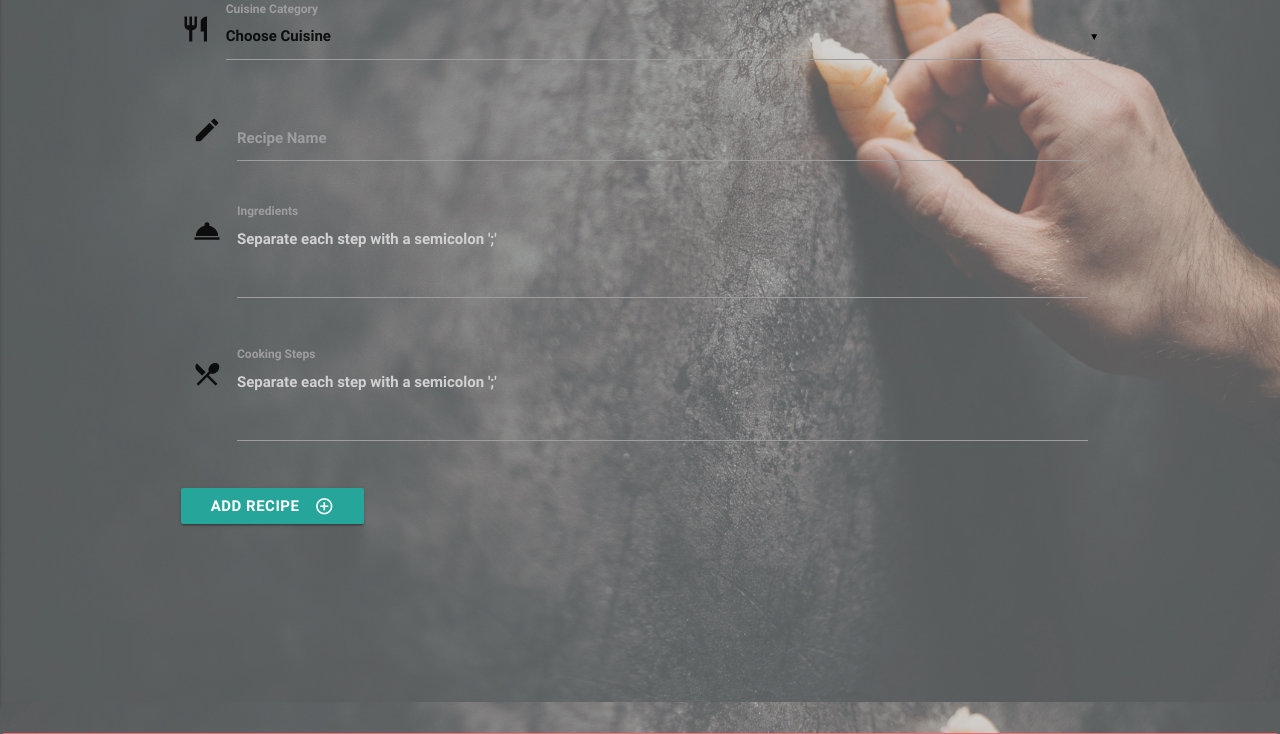
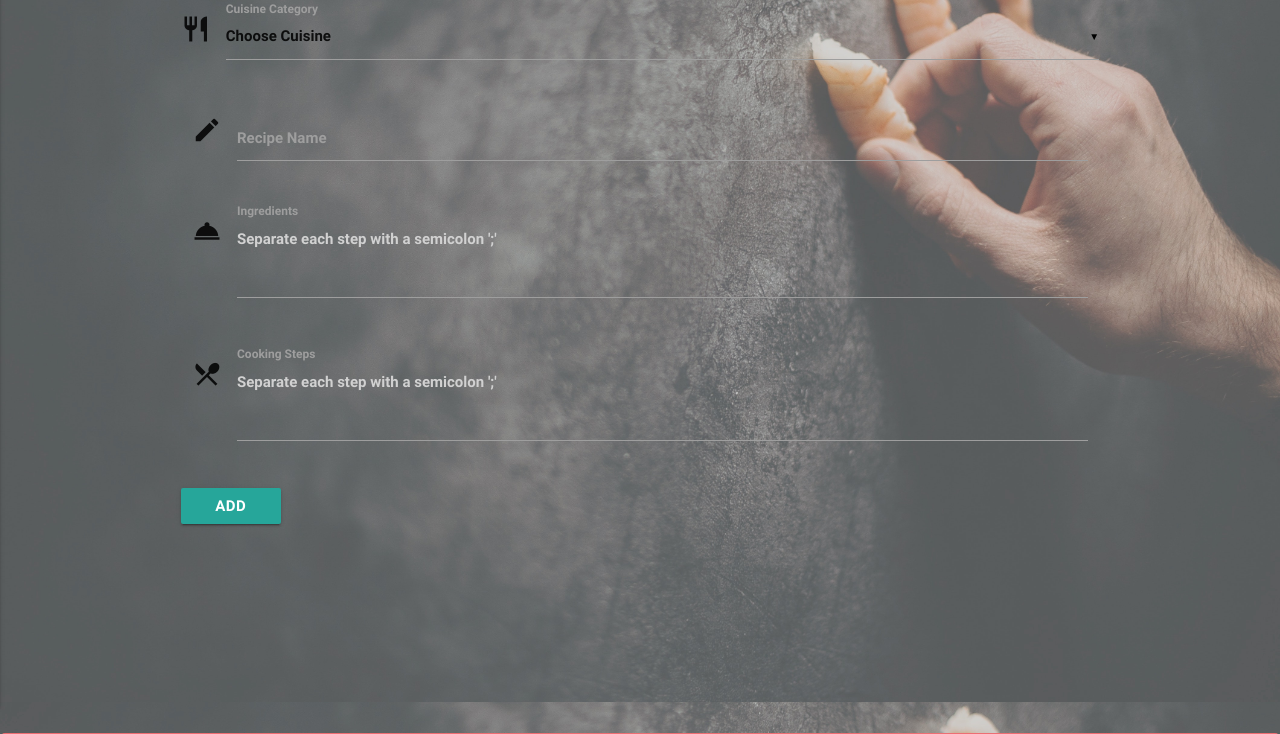
Before and after one commit to rachaelloh/dataCentric-Milestone-3, a Flask app: page /add_recipes in a window 1280 px wide. Shown: the part 153-887 px from the top of the page. Run offline with Flask 2, Linux system fonts and the light colour scheme; data that the repository does not hold is empty; some libraries are stand-ins or nearby versions.

Commit message:
changed button sizing.

```diff
--- a/static/style.css
+++ b/static/style.css
@@ -58,6 +58,12 @@
     flex: 1 0 auto;
 }
 
+/*button*/
+
+.btn {
+    width: 100px;
+    padding: 0 1rem;
+}
 
 /*view page*/
 
@@ -97,9 +103,6 @@
 
 /*footer*/
 
-footer {
-    width: auto;
-}
 .page-footer {
     padding-bottom: 1px;
     padding-left: 0px;
```
